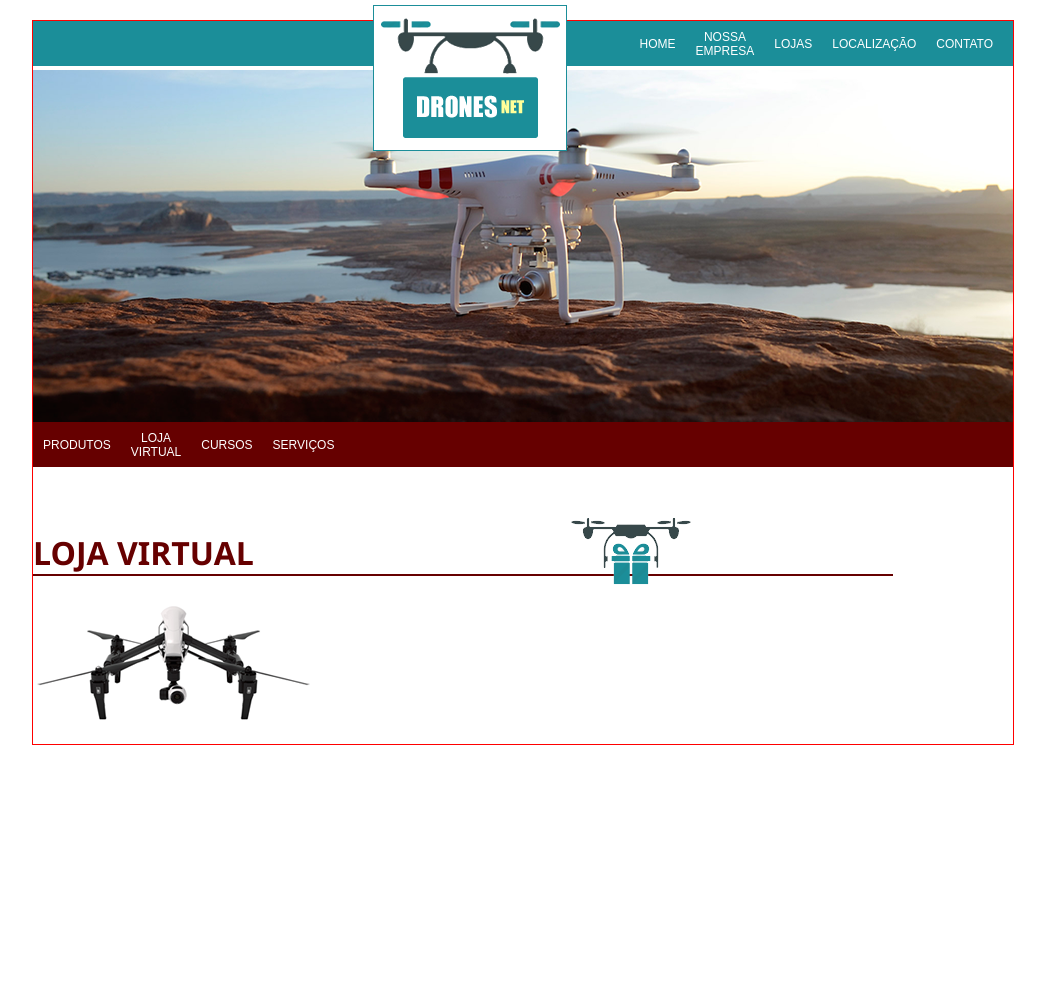
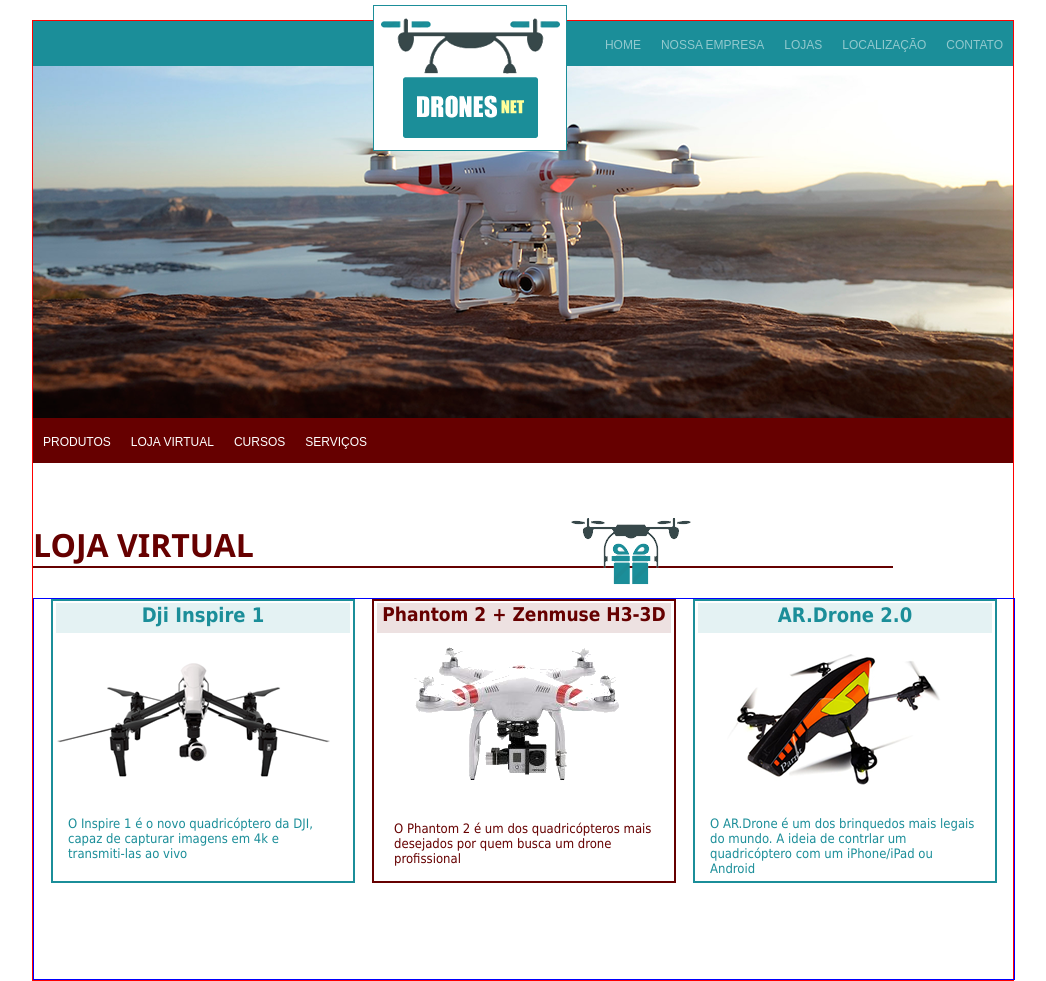
Before and after one commit to LSantana28/Projetos-Faculdade, a plain HTML site: page Projeto Drones/index.html in a window 1280 px wide. Shown: the whole page, without its empty margins (117-1163 px from the left). Before the commit the page ends 800 px from the top, so only its background shows below. Drawn offline with Linux system fonts and the light colour scheme.

Commit message:
Consertando o banner
Tirei os meus menus do iframe e coloquei numa ul melhorando o visual e tirando a barra branca em cima do banner, e avancei com os drones a baixo

```diff
--- /dev/null
+++ b/Projeto Drones/index.css
@@ -0,0 +1,180 @@
+*{
+    margin: 0;
+    padding: 0;
+    border: 0;
+    color: black;
+}
+
+#container{
+    width: 980px;
+    margin: auto;
+    margin-top: 20px;
+}
+
+#img-logo-header{
+    position: relative;
+}
+
+ul li{
+    display: inline;
+    text-align: center;
+}
+
+#menu1 a{
+    text-decoration: none;
+    padding: 0 10px 0 10px;
+    font-family: Arial, Helvetica, sans-serif;
+    font-size: 12px;
+    color: #92c9ce;
+    height: 45px;
+}
+
+#menu1{
+    width: 100%;
+    height: 45px;
+    background-color:#1b8e99 ;
+    display: flex;
+    justify-content: flex-end;
+    align-items: center;
+}
+
+#menu1 a:hover{
+    background-color: #92c9ce;
+    padding: 20px 10px 20px 10px;
+    color: white;
+    position: relative;
+}
+
+#menu2 a{
+    text-decoration: none;
+    padding: 0 10px 0 10px;
+    font-family: Arial, Helvetica, sans-serif;
+    font-size: 12px;
+    color: #fff;
+    height: 45px;
+}
+
+#menu2{
+    width: 100%;
+    height: 45px;
+    background-color:#660000 ;
+    display: flex;
+    justify-content: flex-start;
+    align-items: center;
+    margin-bottom: 60px;
+}
+
+#menu2 a:hover{
+    background-color: white;
+    padding: 20px 10px 20px 10px;
+    color: #660000;
+    position: relative;
+}
+
+.img-logo-header{
+    width: 194px;
+    height: 146px;
+    position: absolute;
+    top: 5px;
+    left: 490px;
+}
+
+iframe{
+    width: 100%;
+    height: 45px;
+}
+
+.bannerfw{
+    background-image: url(/img/banner.fw.png);
+    width: 980px;
+    height: 352px;
+}
+
+.loja-virtual{
+    width: 860px;
+    color: #660000;
+    font-family: 'Segoe UI', Tahoma, Geneva, Verdana, sans-serif;
+    border-bottom: 2px solid #660000;
+
+}
+
+#dronea{
+    position: absolute;
+    right: 470px;
+    top: 515px;
+}
+
+#drones{
+    display: flex;
+    flex-wrap: row wrap;
+    justify-content: space-evenly;
+    margin-top: 30px;
+    width: 100%;
+    height: 380px;
+    border: 1px solid blue;
+}
+
+#titulo-drone1{
+    height: 30px;
+    background-color: #1b8e991e;
+    text-align: center;
+    font-family: tahoma;
+    font-size: 20px;
+    font-weight: bold;
+    color: #1b8e99;
+    margin: 2px 3px 0 3px;
+}
+
+#titulo-drone2{
+    height: 30px;
+    background-color: #6600001e;
+    text-align: center;
+    font-family: tahoma;
+    font-size: 19px;
+    font-weight: bold;
+    color: #660000;
+    margin: 2px 3px 0 3px;
+}
+
+#titulo-drone3{
+    height: 30px;
+    background-color: #1b8e991e;
+    text-align: center;
+    font-family: tahoma;
+    font-size: 20px;
+    font-weight: bold;
+    color: #1b8e99;
+    margin: 2px 3px 0 3px;
+}
+
+#drone-a p, #drone-c p{
+    color: #1b8e99;
+    padding: 15px;
+    font-family: Tahoma, Geneva, Verdana, sans-serif;
+    font-size: 13px;
+}
+
+#drone-b p{
+    color: #660000;
+    padding: 20px;
+    font-family: Tahoma, Geneva, Verdana, sans-serif;
+    font-size: 13px;
+}
+
+#drone-a{
+    width: 300px;
+    height: 280px;
+    border: 2px solid #1b8e99;
+}
+
+#drone-b{
+    width: 300px;
+    height: 280px;
+    border: 2px solid #660000;
+}
+
+#drone-c{
+    width: 300px;
+    height: 280px;
+    border: 2px solid #1b8e99;
+}
--- a/Projeto Drones/index.html
+++ b/Projeto Drones/index.html
@@ -5,27 +5,55 @@
     <meta http-equiv="X-UA-Compatible" content="IE=edge">
     <meta name="viewport" content="width=device-width, initial-scale=1.0">
     <title>Drones.net</title>
-    <link rel="stylesheet" href="style.css">
+    <link rel="stylesheet" href="index.css">
 </head>
 <body>
     <div id="container" style="border: 1px solid red;">
         <div class="header">
         <img src="img/logo.fw.png" class="img-logo-header" alt="Logo drones">
 
-        <iframe src="menu1.html" frameborder="0" id="menu1"></iframe>
+        <ul id="menu1">
+            <li><a href="#">HOME</a></li>
+            <li><a href="#">NOSSA EMPRESA</a></li>
+            <li><a href="#">LOJAS</a></li>
+            <li><a href="#">LOCALIZAÇÃO</a></li>
+            <li><a href="#">CONTATO</a></li>
+        </ul>
 
-        <div class="bannerfw"></div>
+        <div class="bannerfw">
+            <img src="img/banner.fw.png" alt="">
+        </div>
 
-        <iframe src="menu2.html" frameborder="0" id="menu2"></iframe>
+        <ul id="menu2">
+            <li><a href="#">PRODUTOS</a></li>
+            <li><a href="#">LOJA VIRTUAL</a></li>
+            <li><a href="#">CURSOS</a></li>
+            <li><a href="#">SERVIÇOS</a></li>
+        </ul>
     </div>
 
     <h1 class="loja-virtual">LOJA VIRTUAL</h1>
-    <img src="/img/imgDroneA.png" alt="Drone A" id="dronea">
+    <img src="/Projeto Drones/img/imgDroneA.png" alt="Drone A" id="dronea">
 
-    <div>
-        <img src="img/DroneA.png" alt="">
+    <div id="drones">
+        <div id="drone-a">
+            <div id="titulo-drone1">Dji Inspire 1</div>
+            <img src="img/DroneA.png" alt="Drone-1">
+            <p>O Inspire 1 é o novo quadricóptero da DJI, capaz de capturar imagens em 4k e transmiti-las ao vivo</p>
+        </div>
+
+        <div id="drone-b">
+            <div id="titulo-drone2">Phantom 2 + Zenmuse H3-3D</div>
+            <img src="img/DroneB.png" alt="Drone-2">
+            <p>O Phantom 2 é um dos quadricópteros mais desejados por quem busca um drone profissional</p>
+        </div>
+
+        <div id="drone-c">
+            <div id="titulo-drone3">AR.Drone 2.0</div>
+            <img src="img/DroneC.png" alt="Drone-3">
+            <p>O AR.Drone é um dos brinquedos mais legais do mundo. A ideia de contrlar um quadricóptero com um iPhone/iPad ou Android</p>
+        </div>
     </div>
-
     </div>
 </body>
 </html>
--- a/Projeto Drones/style.css
+++ /dev/null
@@ -1,49 +0,0 @@
-*{
-    margin: 0;
-    padding: 0;
-    border: 0;
-    color: black;
-}
-
-#container{
-    width: 980px;
-    margin: auto;
-    margin-top: 20px;
-}
-
-#menu2{
-    margin-bottom: 60px;
-}
-
-.img-logo-header{
-    width: 194px;
-    height: 146px;
-    position: absolute;
-    top: 5px;
-    left: 490px;
-}
-
-iframe{
-    width: 100%;
-    height: 45px;
-}
-
-.bannerfw{
-    background-image: url(/img/banner.fw.png);
-    width: 980px;
-    height: 352px;
-}
-
-.loja-virtual{
-    width: 860px;
-    color: #660000;
-    font-family: 'Segoe UI', Tahoma, Geneva, Verdana, sans-serif;
-    border-bottom: 2px solid #660000;
-
-}
-
-#dronea{
-    position: absolute;
-    right: 470px;
-    top: 515px;
-}
```
